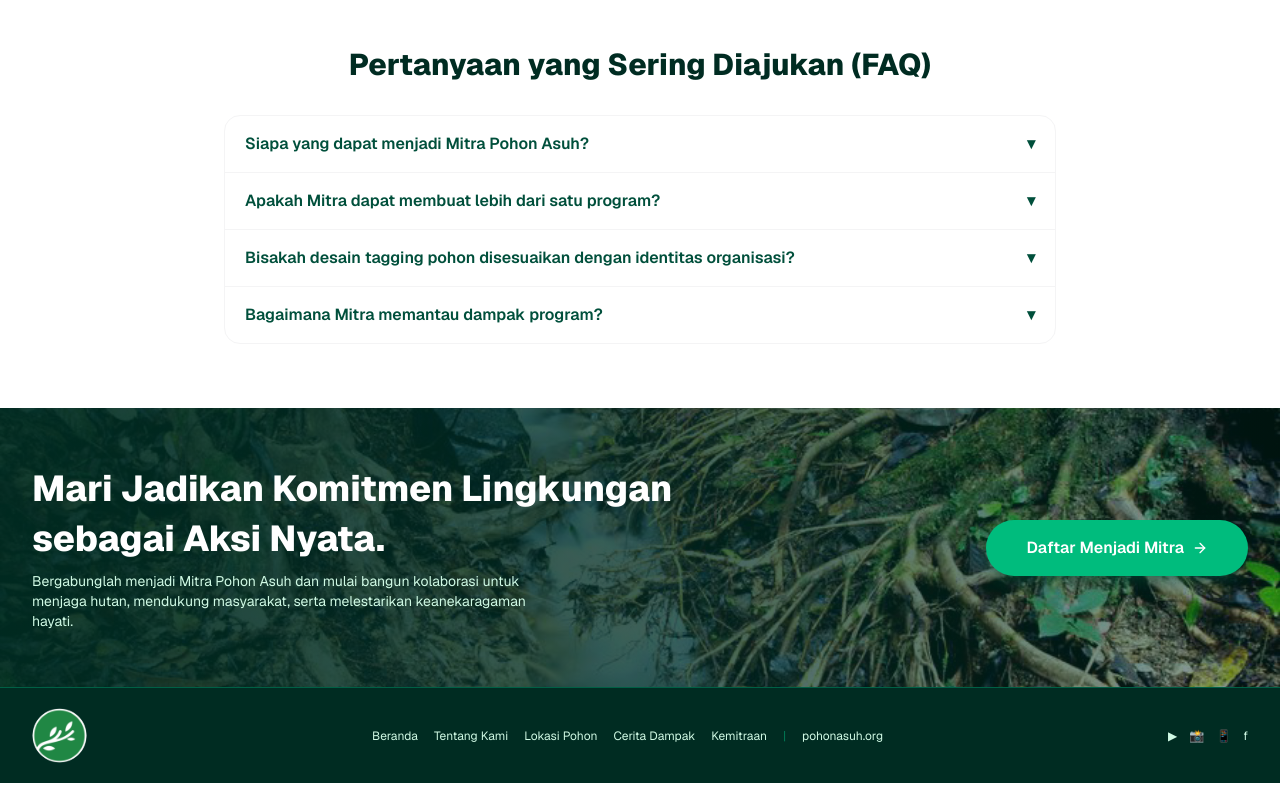
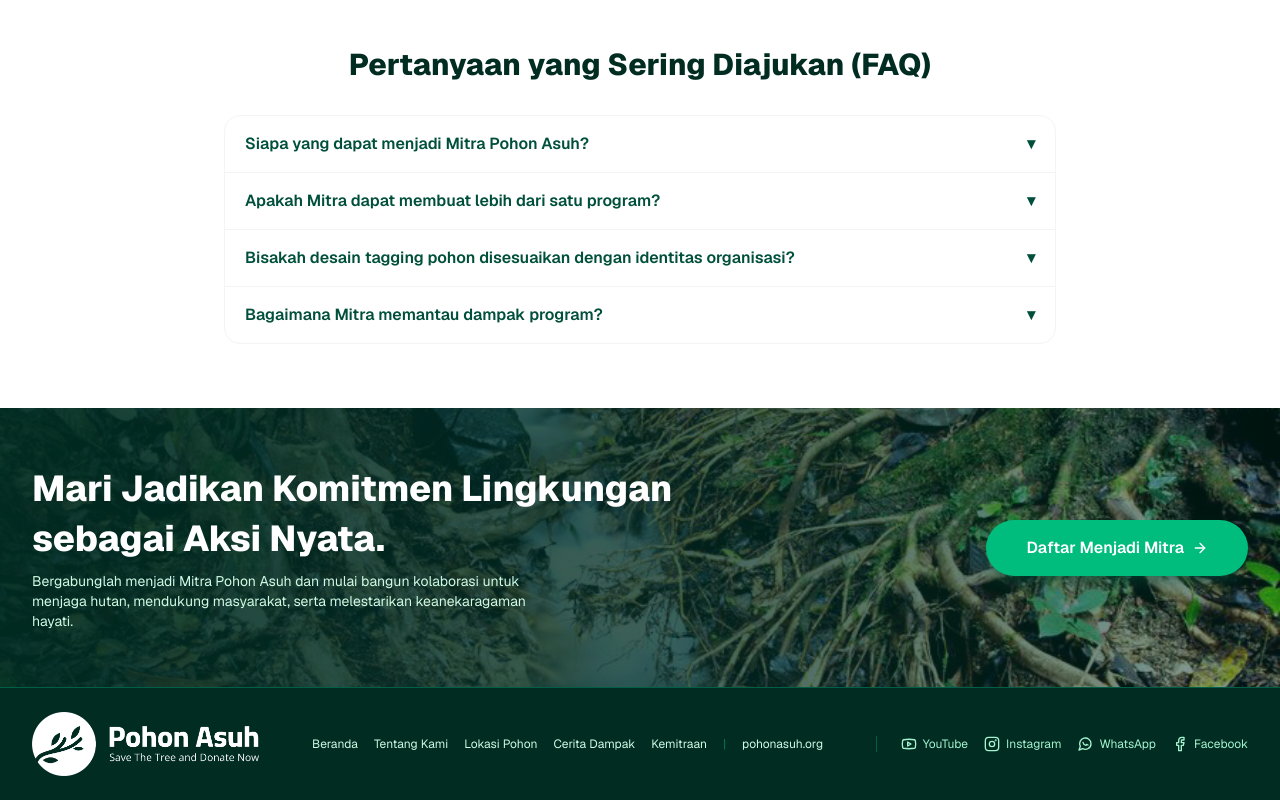
Before and after one commit to kangmasbudiman/revampwebsitepohonasuh, a Next.js app: page /kerjasama-mitra in a window 1280 px wide. Shown: the part 3019-3819 px from the top of the page. Built offline with nearby package versions, Linux system fonts and the light colour scheme; no server answers.

Commit message:
style(mitra): footer logo_putih + sosmed dinamis dari getsosmed (sama seperti footer utama)

```diff
--- a/src/app/kerjasama-mitra/page.tsx
+++ b/src/app/kerjasama-mitra/page.tsx
@@ -1,6 +1,8 @@
 import Link from "next/link";
 import Image from "next/image";
 import { ArrowRight, Leaf, Handshake, Building2, Users, TreePine, BadgeCheck, LineChart, FileText, LayoutDashboard, Tag, BarChart3 } from "lucide-react";
+import { apiGet, mapSosmedList, type ApiSosmed } from "@/lib/api";
+import SosmedIcon from "@/components/sosmed-icon";
 
 export const metadata = {
   title: "Kerjasama Mitra | Pohon Asuh",
@@ -8,8 +10,23 @@ export const metadata = {
     "Menjadi mitra Pohon Asuh: buat program adopsi pohon, bagikan ke pengadopsi, pantau dampaknya. Semua terkelola dalam satu platform.",
 };
 
+export default async function KerjasamaMitraPage() {
+  // Daftar akun sosmed dari database — sama dengan footer situs utama
+  // (sumber sama & sama pula dengan tampilan di sana).
+  let sosmed: ApiSosmed[] = [];
+  try {
+    sosmed = mapSosmedList(await apiGet<Record<string, unknown>[]>("getsosmed"));
+  } catch {
+    // fallback di bawah bila API tidak bisa dijangkau
+  }
+  const fallbackSosmed: ApiSosmed[] = [
+    { id: -1, label: "YouTube", url: "https://www.youtube.com/user/kkiwarsi", ikon: "youtube" },
+    { id: -2, label: "Instagram", url: "https://www.instagram.com/pohonasuh/", ikon: "instagram" },
+    { id: -3, label: "WhatsApp", url: "https://wa.me/628117453700", ikon: "whatsapp" },
+    { id: -4, label: "Facebook", url: "https://www.facebook.com/pohonasuh/", ikon: "facebook" },
+  ];
+  const sosmedList = sosmed.length > 0 ? sosmed : fallbackSosmed;
 
-export default function KerjasamaMitraPage() {
   return (
     <main className="w-full overflow-hidden bg-white">
       {/* ── TOP NAV MINI ── */}
@@ -240,24 +257,27 @@ export default function KerjasamaMitraPage() {
       </section>
       {/* ── FOOTER MINI STRIP ── */}
       <div className="bg-emerald-950 text-emerald-100 border-t border-emerald-800">
-        <div className="mx-auto max-w-7xl px-4 sm:px-6 lg:px-8 py-5 flex flex-wrap items-center justify-between gap-4 text-xs">
-          <div className="flex items-center gap-3">
-            <Image src="/images/logo_icon.png" alt="Pohon Asuh" width={55} height={55} className="rounded-full" priority />
+        <div className="mx-auto max-w-7xl px-4 sm:px-6 lg:px-8 py-6 flex flex-col sm:flex-row items-center justify-between gap-5 text-xs">
+          <div className="shrink-0">
+            <Image src="/images/logo_putih.png" alt="Pohon Asuh — Save The Tree and Donate Now" width={220} height={62} className="h-14 sm:h-16 w-auto object-contain" priority />
           </div>
-          <div className="flex items-center gap-4">
+          <div className="flex flex-wrap items-center justify-center gap-x-4 gap-y-1.5">
             <Link href="/">Beranda</Link>
             <Link href="/tentang">Tentang Kami</Link>
             <Link href="/lokasi">Lokasi Pohon</Link>
             <Link href="/cerita-dampak">Cerita Dampak</Link>
-            <Link href="#">Kemitraan</Link>
+            <Link href="/kerjasama-mitra">Kemitraan</Link>
             <span className="hidden sm:inline text-emerald-700">|</span>
             <span className="hidden sm:inline">pohonasuh.org</span>
           </div>
-          <div className="flex items-center gap-3">
-            <a href="https://www.youtube.com/user/kkiwarsi" target="_blank" rel="noopener noreferrer" className="inline-flex items-center gap-1 hover:text-white">▶</a>
-            <a href="https://www.instagram.com/pohonasuh/" target="_blank" rel="noopener noreferrer" className="inline-flex items-center gap-1 hover:text-white">📸</a>
-            <a href="https://wa.me/628117453700" target="_blank" rel="noopener noreferrer" className="inline-flex items-center gap-1 hover:text-white">📱</a>
-            <a href="https://www.facebook.com/pohonasuh/" target="_blank" rel="noopener noreferrer" className="inline-flex items-center gap-1 hover:text-white">f</a>
+          {/* Ikuti Kami — sama dengan footer situs utama (sumber: getsosmed) */}
+          <div className="flex flex-wrap items-center justify-center gap-x-4 gap-y-2 sm:border-l sm:border-emerald-800 sm:pl-6">
+            {sosmedList.map((sm) => (
+              <a key={sm.id} href={sm.url} target="_blank" rel="noopener noreferrer" className="inline-flex items-center gap-1.5 text-emerald-200 transition-colors hover:text-white" aria-label={sm.label}>
+                <SosmedIcon ikon={sm.ikon} className="h-4 w-4" />
+                <span className="hidden min-[420px]:inline">{sm.label}</span>
+              </a>
+            ))}
           </div>
         </div>
       </div>
```
